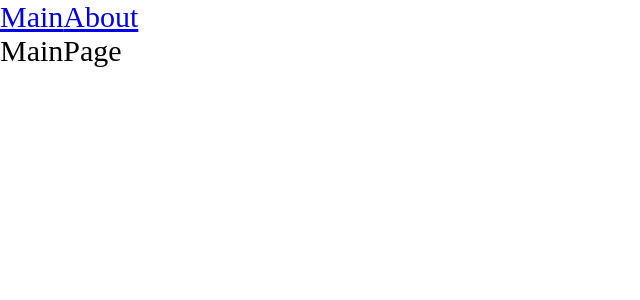
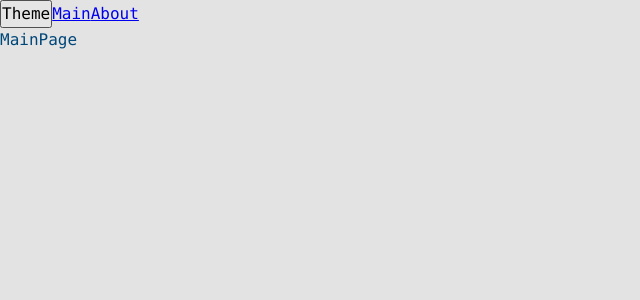
Before and after one commit to romartiny/Story-Box-Application, a React app: page / in a window 1280 px wide. Shown: the top 300 px of the page, without its empty margins (0-640 px from the left). Built offline with nearby package versions, Linux system fonts and the light colour scheme.

Commit message:
create theme swap button and logic for theme swap

```diff
--- a/src/App.tsx
+++ b/src/App.tsx
@@ -1,12 +1,16 @@
-import './index.scss';
+import './styles/index.scss';
 import {Link, Route, Routes} from "react-router-dom"
 import {MainPageAsync} from "./pages/MainPage/MainPage.async";
 import {AboutPageAsync} from "./pages/AboutPage/AboutPage.async";
 import {Suspense} from "react";
+import {useTheme} from "./theme/useTheme";
 
 const App = () => {
+  const {theme, toggleTheme} = useTheme();
+
   return (
-    <div className="app">
+    <div className={`app ${theme}`}>
+      <button onClick={toggleTheme}>Theme</button>
       <Link to={'/'}>Main</Link>
       <Link to={'/about'}>About</Link>
       <Suspense fallback={<div>Loading...</div>}>
--- a/src/index.scss
+++ /dev/null
@@ -1,9 +0,0 @@
-* {
-  margin: 0;
-  padding: 0;
-  box-sizing: border-box;
-}
-
-.app {
-  font-size: 30px;
-}
--- a/src/index.tsx
+++ b/src/index.tsx
@@ -1,10 +1,13 @@
 import {render} from 'react-dom';
 import App from './App';
 import {BrowserRouter} from "react-router-dom";
+import ThemeProvider from "./theme/ThemeProvider";
 
 render(
   <BrowserRouter>
-    <App />
+    <ThemeProvider>
+      <App />
+    </ThemeProvider>
   </BrowserRouter>,
   document.getElementById('root')
 );
--- /dev/null
+++ b/src/styles/index.scss
@@ -0,0 +1,13 @@
+@import "reset";
+@import "variables/global";
+@import "themes/normal";
+@import "themes/dark";
+
+.app {
+  font: var(--font-m);
+
+  background: var(--bg-color);
+  color: var(--primary-color);
+
+  min-height: 100vh;
+}
--- /dev/null
+++ b/src/styles/reset.scss
@@ -0,0 +1,14 @@
+* {
+  margin: 0;
+  padding: 0;
+  box-sizing: border-box;
+}
+
+input,
+button,
+textarea,
+select {
+  margin: 0;
+
+  font: inherit;
+}
--- /dev/null
+++ b/src/styles/themes/dark.scss
@@ -0,0 +1,6 @@
+.app.dark {
+  --bg-color: #000072;
+
+  --primary-color: #ffd8ff;
+  --secondary-color: #b193ff;
+}
--- /dev/null
+++ b/src/styles/themes/normal.scss
@@ -0,0 +1,6 @@
+.app.light {
+  --bg-color: #e3e3e3;
+
+  --primary-color: #004779;
+  --secondary-color: #550080;
+}
--- /dev/null
+++ b/src/styles/variables/global.scss
@@ -0,0 +1,10 @@
+:root {
+  --font-family-main: Consolas, "Courier New", Serif;
+  --font-size-m: 16px;
+  --font-line-m: 24px;
+  --font-m: var(--font-size-m) / var(--font-line-m) var(--font-family-main);
+
+  --font-size-l: 24px;
+  --font-line-l: 32px;
+  --font-l: var(--font-size-l) / var(--font-line-l) var(--font-family-main);
+}
--- /dev/null
+++ b/src/theme/ThemeContext.ts
@@ -0,0 +1,15 @@
+import { createContext } from "react";
+
+export enum Theme {
+  LIGHT = 'light',
+  DARK = 'dark',
+}
+
+export interface ThemeContextProps {
+  theme?: Theme,
+  setTheme?: (theme: Theme) => void
+}
+
+export const ThemeContext = createContext<ThemeContextProps>({});
+
+export const LOCAL_STORAGE_THEME_KEY = 'theme';
--- /dev/null
+++ b/src/theme/ThemeProvider.tsx
@@ -0,0 +1,30 @@
+import React, {FC, ReactNode, useMemo, useState} from 'react';
+import {LOCAL_STORAGE_THEME_KEY, ThemeContext} from "./ThemeContext";
+
+type ThemeProviderProps = {
+  children: ReactNode
+}
+
+export enum Theme {
+  LIGHT = 'light',
+  DARK = 'dark',
+}
+
+const defaultTheme = localStorage.getItem(LOCAL_STORAGE_THEME_KEY) as Theme || Theme.LIGHT;
+
+const ThemeProvider: FC<ThemeProviderProps> = ({ children }) => {
+  const [theme, setTheme] = useState<Theme>(defaultTheme);
+
+  const defaultProps = useMemo(() => ({
+    theme: theme,
+    setTheme: setTheme
+  }), [theme]);
+
+  return (
+    <ThemeContext.Provider value={defaultProps}>
+      {children}
+    </ThemeContext.Provider>
+  );
+};
+
+export default ThemeProvider;
--- /dev/null
+++ b/src/theme/useTheme.ts
@@ -0,0 +1,22 @@
+import {LOCAL_STORAGE_THEME_KEY, Theme, ThemeContext} from "./ThemeContext";
+import {useContext} from "react";
+
+interface UseThemeResult {
+  toggleTheme: () => void;
+  theme: Theme;
+}
+
+export function useTheme(): UseThemeResult {
+  const {theme, setTheme} = useContext(ThemeContext);
+
+  const toggleTheme = () => {
+    const newTheme = theme === Theme.DARK ? Theme.LIGHT : Theme.DARK;
+    setTheme(newTheme);
+    localStorage.setItem(LOCAL_STORAGE_THEME_KEY, newTheme);
+  }
+
+  return {
+    theme,
+    toggleTheme,
+  }
+}
```
